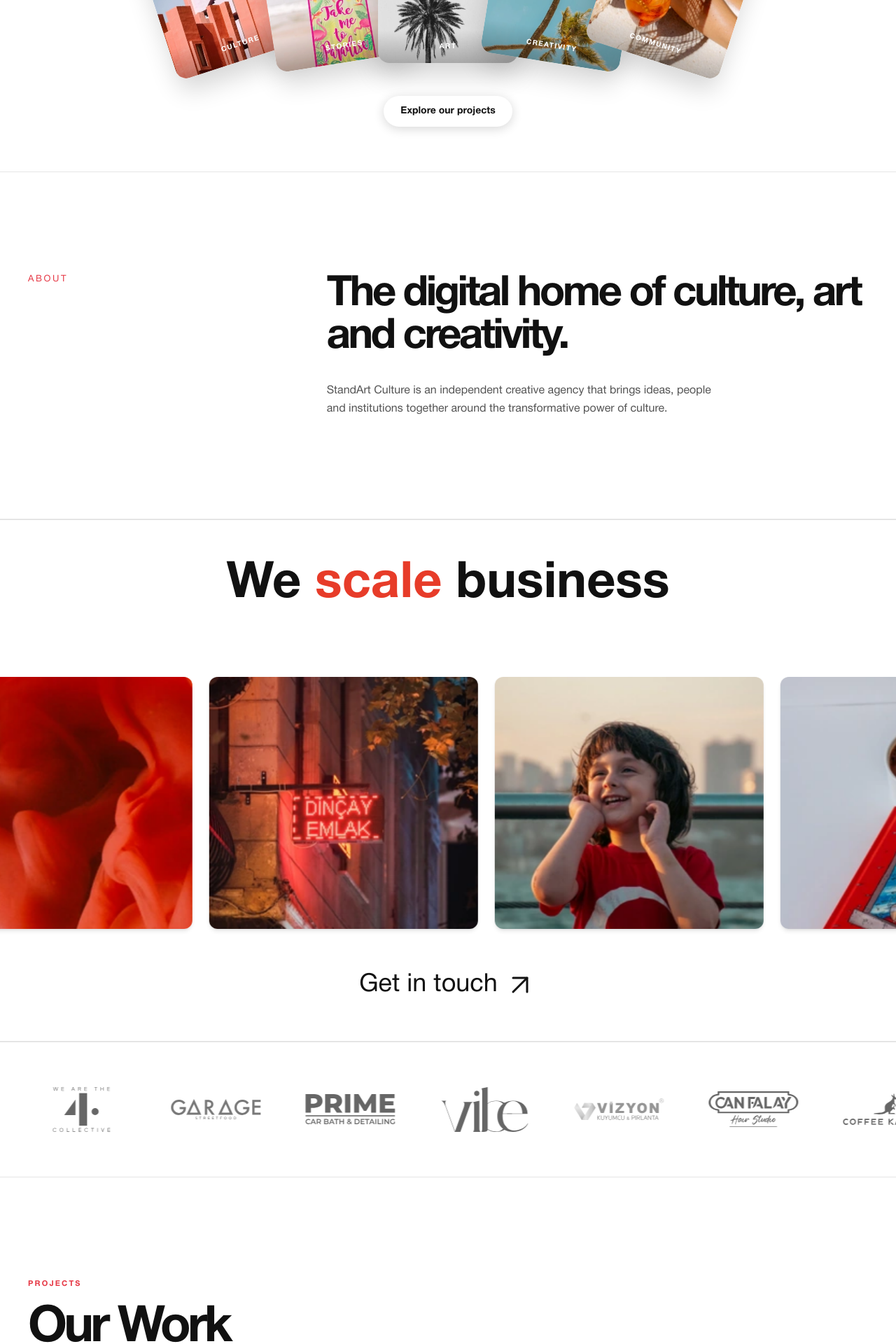
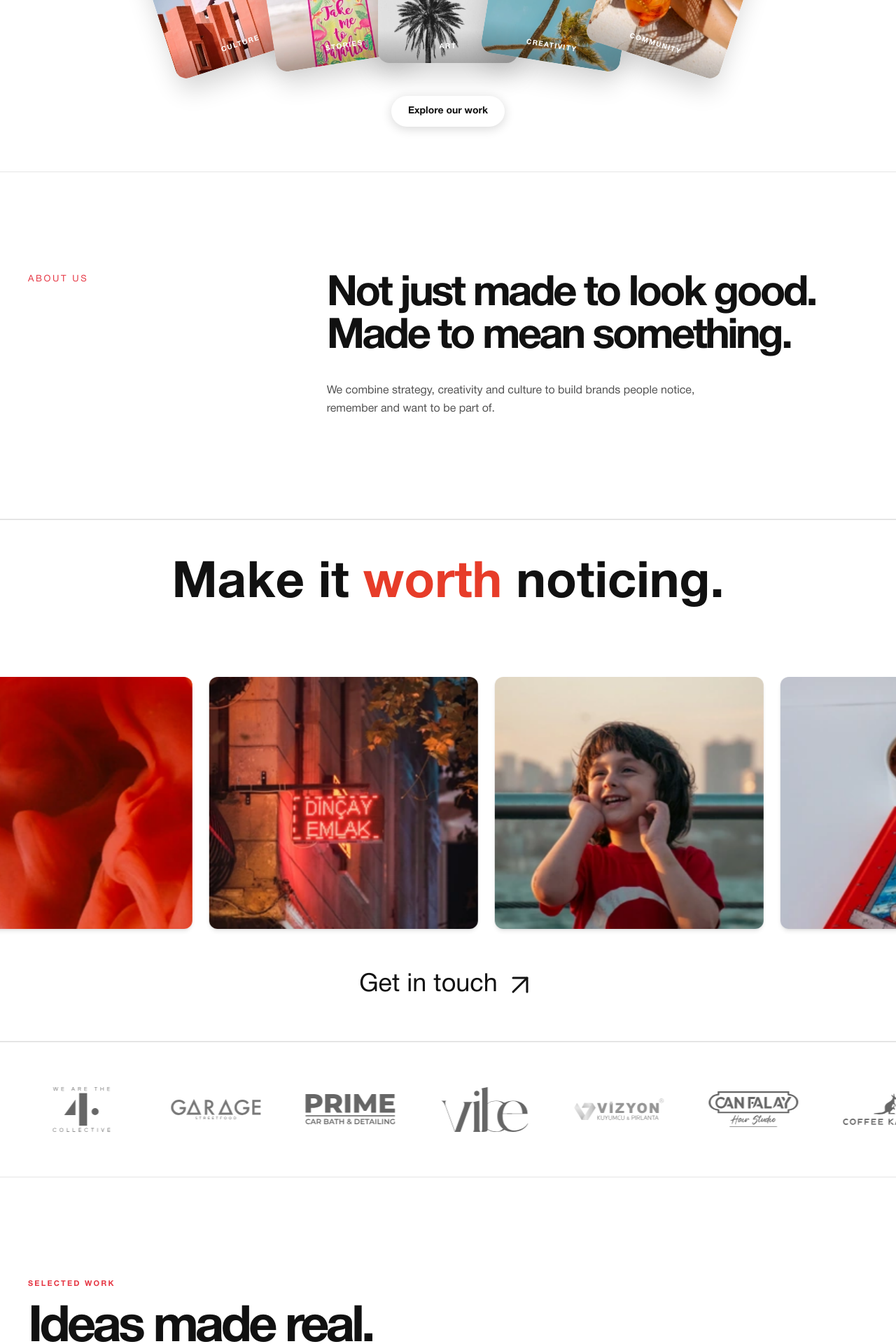
Before and after one commit to yud3-stack/dev.standartculture.com, a Next.js app: page / in a window 1280 px wide. Shown: the part 560-2480 px from the top of the page at 70% size. Built offline with nearby package versions, Linux system fonts and the light colour scheme.

Commit message:
transcript update

```diff
--- a/data/content.ts
+++ b/data/content.ts
@@ -5,15 +5,15 @@ export type Locale = "en" | "tr";
 export const copy = {
   en: {
     nav: { about: "About", projects: "Projects", contact: "Contact" },
-    hero: { words: ["Taking", "culture", "into", "the", "future."], description: "We bring art, culture and creative projects together through digital experiences.", cta: "Explore our projects" },
-    about: { label: "ABOUT", title: "The digital home of culture, art and creativity.", description: "StandArt Culture is an independent creative agency that brings ideas, people and institutions together around the transformative power of culture." },
-    projects: { label: "PROJECTS", title: "Our Work", action: "Explore", viewAll: "View all projects", allTitle: "All Projects", allDescription: "Explore the cultural identities, digital experiences and creative platforms we have brought to life." },
-    contact: { label: "CONTACT", titleBefore: "Have an idea?",titleHighlight:"Let’s talk.", description: "We are here to help make a new story visible." },
+    hero: { words: ["Make", "them", "look", "twice"], description: "Smart ideas, bold design and social experiences built to make your brand impossible to ignore.", cta: "Explore our work" },
+    about: { label: "ABOUT US", title: "Not just made to look good. Made to mean something.", description: "We combine strategy, creativity and culture to build brands people notice, remember and want to be part of." },
+    projects: { label: "SELECTED WORK", title: "Ideas made real.", action: "Explore", viewAll: "View all projects", allTitle: "All Projects", allDescription: "Explore the cultural identities, digital experiences and creative platforms we have brought to life." },
+    contact: { label: "LET'S MAKE SOMETHING BETTER", titleBefore: "Your brand has more to say.",titleHighlight:"Let's make them listen.", description: "Have an idea, a challenge or something completely new in mind? Let's make it worth looking at." },
     footerLocation: "Samsun",
     business: {
-      titleBefore: "We ",
-      titleHighlight: "scale",
-      titleAfter: " business",
+      titleBefore: "Make it",
+      titleHighlight: " worth ",
+      titleAfter: " noticing.",
       cta: "Get in touch",
       cards: [
         { color: "bg-orange-400" },
@@ -27,15 +27,15 @@ export const copy = {
   },
   tr: {
     nav: { about: "Hakkımızda", projects: "Projeler", contact: "İletişim" },
-    hero: { words: ["Kültürü", "geleceğe", "taşıyoruz."], description: "Sanat, kültür ve yaratıcı projeleri dijital deneyimlerle buluşturuyoruz.", cta: "Projelerimizi İncele" },
-    about: { label: "HAKKIMIZDA", title: "Kültürün, sanatın ve yaratıcılığın dijital adresi.", description: "StandArt Culture; fikirleri, insanları ve kurumları kültürün dönüştürücü gücü etrafında buluşturan bağımsız bir yaratıcı ajanstır." },
-    projects: { label: "PROJELER", title: "Çalışmalarımız", action: "İncele", viewAll: "Tüm projeleri gör", allTitle: "Tüm Projeler", allDescription: "Hayata geçirdiğimiz kültürel kimlikleri, dijital deneyimleri ve yaratıcı platformları keşfedin." },
-    contact: { label: "İLETİŞİM", titleBefore: "Bir fikriniz mi var?",titleHighlight:"Konuşalım.", description: "Yeni bir hikâyeyi birlikte görünür kılmak için buradayız." },
+    hero: { words: ["İki", "kez", "bakmalarını", "sağlayın."], description: "Akıllı fikirler, cesur tasarım ve sosyal deneyimler, markanızın göz ardı edilmesini imkansız hale getirmek için tasarlandı.", cta: "Çalışmalarımızı keşfedin" },
+    about: { label: "HAKKIMIZDA", title: "Sadece güzel görünmek için yapılmadı. Bir anlam ifade etmesi için yapıldı.", description: "Strateji, yaratıcılık ve kültürü birleştirerek insanların dikkatini çeken, hatırladığı ve bir parçası olmak istediği markalar yaratıyoruz." },
+    projects: { label: "SEÇİLMİŞ ÇALIŞMALAR", title: "Hayaller gerçeğe dönüştü.", action: "İncele", viewAll: "Tüm projeleri gör", allTitle: "Tüm Projeler", allDescription: "Hayata geçirdiğimiz kültürel kimlikleri, dijital deneyimleri ve yaratıcı platformları keşfedin." },
+    contact: { label: "DAHA İYİSİNİ YAPALIM", titleBefore: "Markanızın söyleyecek daha çok şeyi var.",titleHighlight:"Dinlemelerini sağlayalım.", description: "Aklında bir fikir, bir meydan okuma veya tamamen yeni bir şey mi var? Gel, onu fark edilmeye değer kılalım." },
     footerLocation: "Samsun",
     business: {
-      titleBefore: "İşinizi ",
-      titleHighlight: "büyütüyoruz",
-      titleAfter: "",
+      titleBefore: "Fark edilmeye ",
+      titleHighlight: "değer",
+      titleAfter: " kıl.",
       cta: "Hizmet Alın",
       cards: [
         { color: "bg-orange-400" },
--- a/data/projects.ts
+++ b/data/projects.ts
@@ -7,4 +7,4 @@ export const projects: Project[] = [
   { id: "01", slug: "kultur-sanat", title: "Kültür & Sanat", description: "Kültür kurumları için yeni nesil dijital kimlik ve deneyim tasarımı.", year: "2026", category: "Marka Kimliği", services: ["Strateji", "Görsel Kimlik", "Dijital Tasarım"], images: [], color: "#E63946" },
   { id: "02", slug: "sehir-hafizasi", title: "Şehir Hafızası", description: "Kent hikâyelerini görünür kılan kapsayıcı dijital arşiv deneyimi.", year: "2025", category: "Kültürel Platform", services: ["Araştırma", "UX/UI", "İçerik"], images: [], color: "#F4A261" },
   { id: "03", slug: "yeni-sahne", title: "Yeni Sahne", description: "Bağımsız performans sanatçılarını bir araya getiren yaratıcı buluşma noktası.", year: "2025", category: "Kültür Programı", services: ["Kürasyon", "Kampanya", "Web Tasarım"], images: [], color: "#6D4C8D" },
-];
+  ];
```
